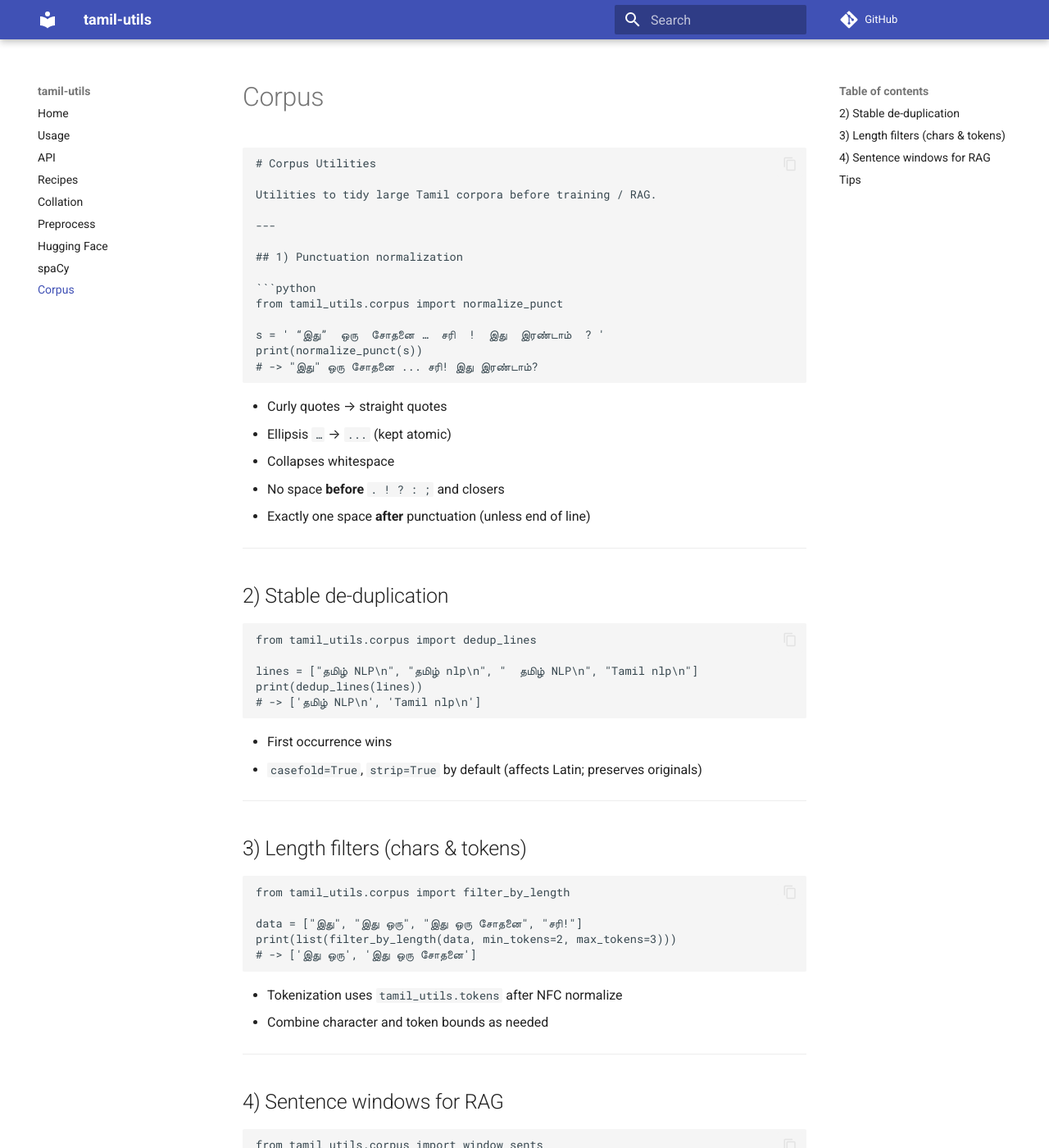
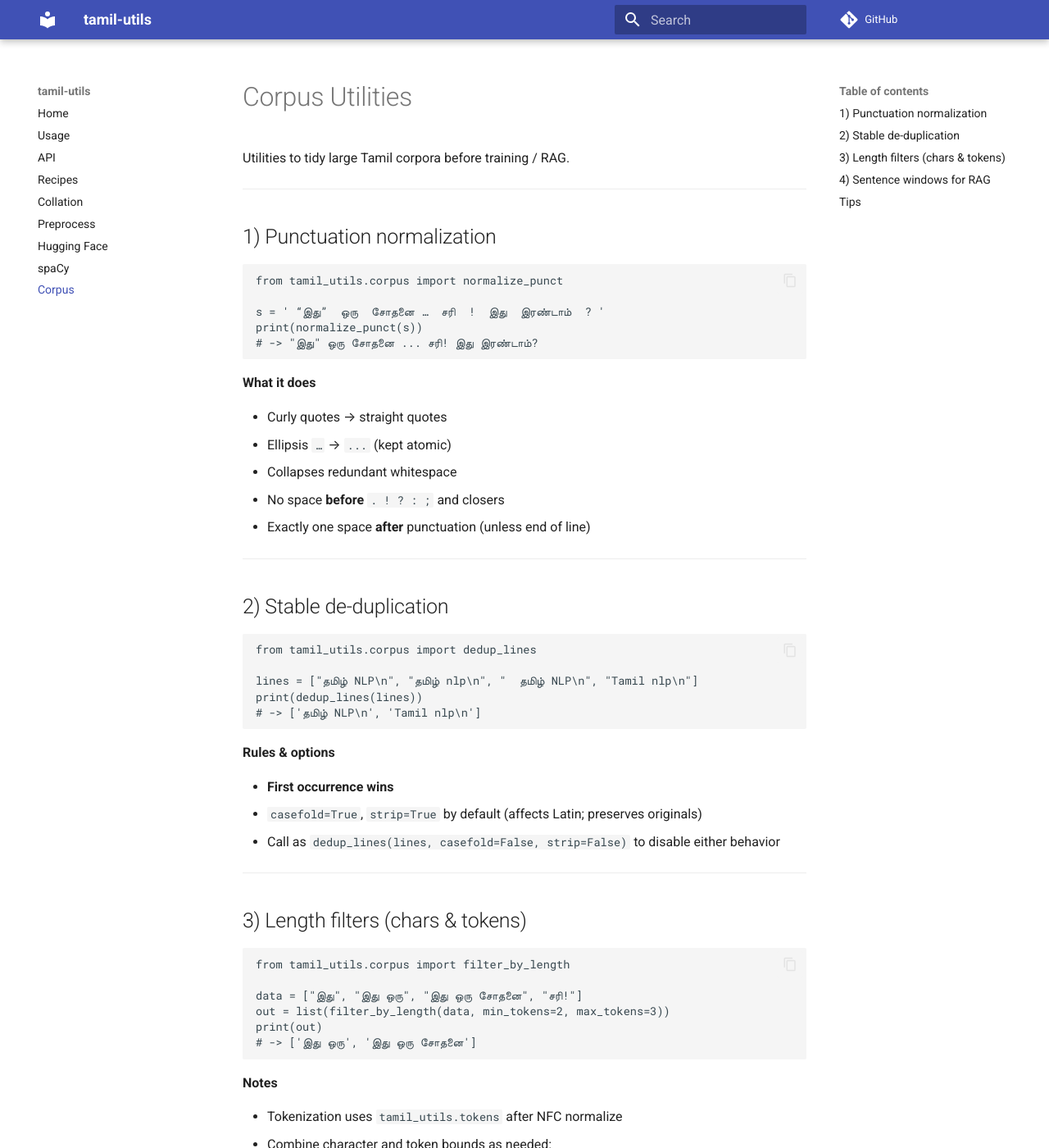
Before and after one commit to arulnidhii/tamil-utils, an MkDocs documentation site: the page built from docs/corpus.md, in a window 1280 px wide and 1400 px high. Shown: the whole window at 82% size. Built offline with MkDocs 1.6.1 and Material for MkDocs 9.7.7, drawn with Linux system fonts in a browser that asks for light colours; comment, search, counter and statistics services are not loaded; some of the changed text lies outside the part shown.

Commit message:
corpus doc update

`````diff
--- a/docs/corpus.md
+++ b/docs/corpus.md
@@ -1,4 +1,3 @@
-````markdown
 # Corpus Utilities
 
 Utilities to tidy large Tamil corpora before training / RAG.
@@ -13,11 +12,13 @@ from tamil_utils.corpus import normalize_punct
 s = ' “இது”  ஒரு  சோதனை …  சரி  !  இது  இரண்டாம்  ? '
 print(normalize_punct(s))
 # -> "இது" ஒரு சோதனை ... சரி! இது இரண்டாம்?
-````
+```
+
+**What it does**
 
 * Curly quotes → straight quotes
 * Ellipsis `…` → `...` (kept atomic)
-* Collapses whitespace
+* Collapses redundant whitespace
 * No space **before** `. ! ? : ;` and closers
 * Exactly one space **after** punctuation (unless end of line)
 
@@ -33,8 +34,11 @@ print(dedup_lines(lines))
 # -> ['தமிழ் NLP\n', 'Tamil nlp\n']
 ```
 
-* First occurrence wins
+**Rules & options**
+
+* **First occurrence wins**
 * `casefold=True`, `strip=True` by default (affects Latin; preserves originals)
+* Call as `dedup_lines(lines, casefold=False, strip=False)` to disable either behavior
 
 ---
 
@@ -44,12 +48,18 @@ print(dedup_lines(lines))
 from tamil_utils.corpus import filter_by_length
 
 data = ["இது", "இது ஒரு", "இது ஒரு சோதனை", "சரி!"]
-print(list(filter_by_length(data, min_tokens=2, max_tokens=3)))
+out = list(filter_by_length(data, min_tokens=2, max_tokens=3))
+print(out)
 # -> ['இது ஒரு', 'இது ஒரு சோதனை']
 ```
 
+**Notes**
+
 * Tokenization uses `tamil_utils.tokens` after NFC normalize
-* Combine character and token bounds as needed
+* Combine character and token bounds as needed:
+
+  * `min_chars`, `max_chars`
+  * `min_tokens`, `max_tokens`
 
 ---
 
@@ -63,30 +73,14 @@ print(window_sents(txt, k=2, stride=1))
 # -> ['இது ஒன்று. இது இரண்டு?', 'இது இரண்டு? சரி!', 'சரி! முடிந்தது.']
 ```
 
-* Join `k` sentences per window with a sliding `stride`
+**Why**
+
+* Joins `k` sentences per window with a sliding `stride`
 * Great for chunking long docs for retrieval pipelines
 
 ---
 
 ## Tips
 
-* Use `normalize_punct` → `sents` → `window_sents` for clean, chunked inputs.
-* For PowerShell piping, prefer UTF-8 files or run `python -X utf8`.
-
-````
-
----
-
-### Apply & publish
-```powershell
-git add docs/corpus.md
-# add to nav
-# mkdocs.yml -> nav:
-#   - Corpus: corpus.md
-git add mkdocs.yml
-git commit -m "docs: add corpus utilities page (normalize_punct, dedup, length filter, windows)"
-git push origin main
-python -m mkdocs gh-deploy --force
-````
-
-Say **next** if you want the optional **CLI shims** (`corpus-dedup`, `corpus-filter`, `corpus-windows`) or we can jump to packaging a **v0.4.0a1** preview release.
+* Use `normalize_punct` → `sents` → `window_sents` for clean, chunked inputs
+* For PowerShell piping, prefer UTF-8 files or run `python -X utf8`
`````
